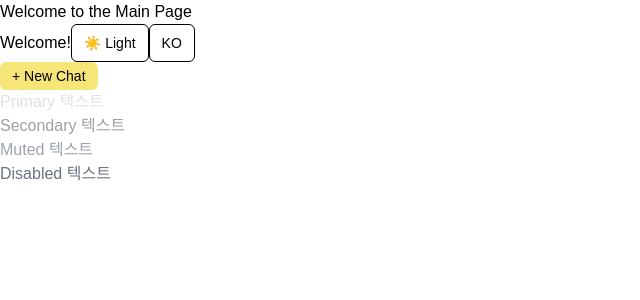
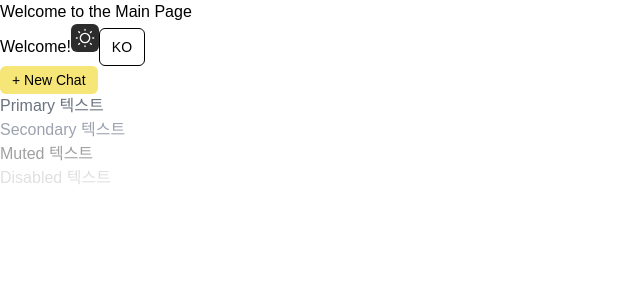
Before and after one commit to 8LOWUP/mcp-hub-FE, a Next.js app: page /en in a window 1280 px wide. Shown: the top 300 px of the page, without its empty margins (0-640 px from the left). Built offline with nearby package versions, Linux system fonts and the light colour scheme; a web font is replaced by a local one.

Commit message:
:sparkles: theme 버튼 수정

```diff
--- a/src/components/ui/theme-toggle.tsx
+++ b/src/components/ui/theme-toggle.tsx
@@ -1,5 +1,6 @@
 "use client";
 import { useTheme } from "next-themes";
+import Image from "next/image";
 
 export default function ThemeToggle() {
   const { theme, setTheme } = useTheme();
@@ -7,9 +8,18 @@ export default function ThemeToggle() {
     return (
         <button
             onClick={() => setTheme(theme === "dark" ? "light" : "dark")}
-      className="px-3 py-2 rounded-md border text-sm hover:bg-black/5 dark:hover:bg-white/10"
+            className="p-0 rounded-md bg-surface-3 hover:bg-surface-3/10 dark:hover:bg-white/10"
+            aria-label="Toggle theme"
         >
-      {theme === "dark" ? "🌙 Dark" : "☀️ Light"}
+            <Image
+                src="/theme.svg"
+                alt="Toggle theme"
+                width={28}
+                height={28}
+                priority
+            />
+
         </button>
     );
+
 }
--- a/src/styles/colors.css
+++ b/src/styles/colors.css
@@ -1,14 +1,16 @@
 :root {
-  --bg-color-1: #1A1A1A;
-  --bg-color-2: #2C2C2C;
-  --bg-color-3: #404248;
-  --bg-color-4: #4B5563;
+    --bg-color-1: #4B5563;
+    --bg-color-2: #404248;
+    --bg-color-3: #2C2C2C;
+    --bg-color-4: #1A1A1A;
+
     --accent-color-1: #F6E577;
     --accent-color-2: #E4D46E;
-  --text-color-1: #E0E0E0;
-  --text-color-2: #A0A0A0;
-  --text-color-3: #9CA3AF;
-  --text-color-4: #6B7280;
+
+    --text-color-1: #6B7280;
+    --text-color-2: #9CA3AF;
+    --text-color-3: #A0A0A0;
+    --text-color-4: #E0E0E0;
 }
 
 /* Dark mode (next-themes가 <html class="dark"> 붙여줌) */
@@ -21,10 +23,10 @@
     --accent-color-1: #F6E577;
     --accent-color-2: #E4D46E;
 
-  --text-color-1: #6B7280;
-  --text-color-2: #9CA3AF;
-  --text-color-3: #A0A0A0;
-  --text-color-4: #E0E0E0;
+    --text-color-1: #E0E0E0;
+    --text-color-2: #A0A0A0;
+    --text-color-3: #9CA3AF;
+    --text-color-4: #6B7280;
 }
 
 @layer utilities {
```
Also changed, not shown: public/theme.svg (added). Lines whose indentation alone changed are shown as unchanged.
